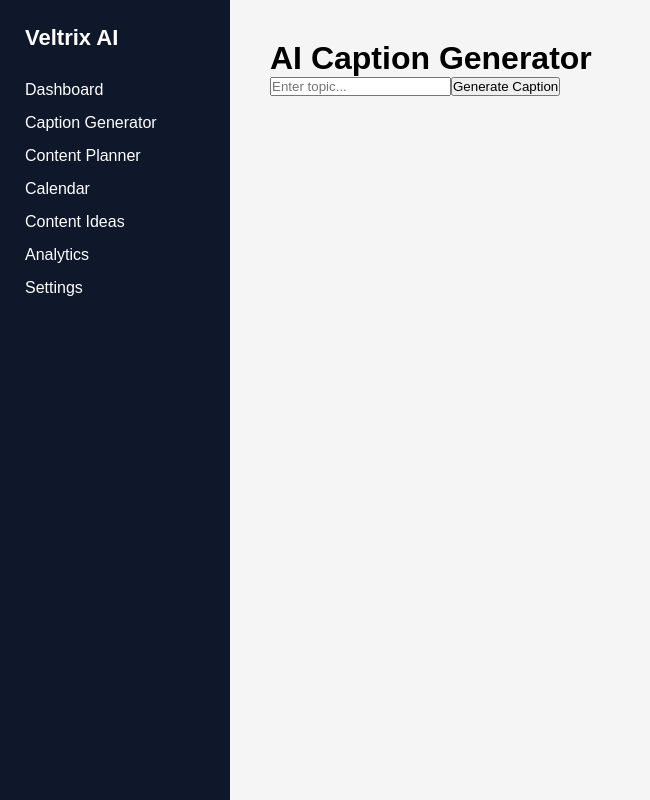
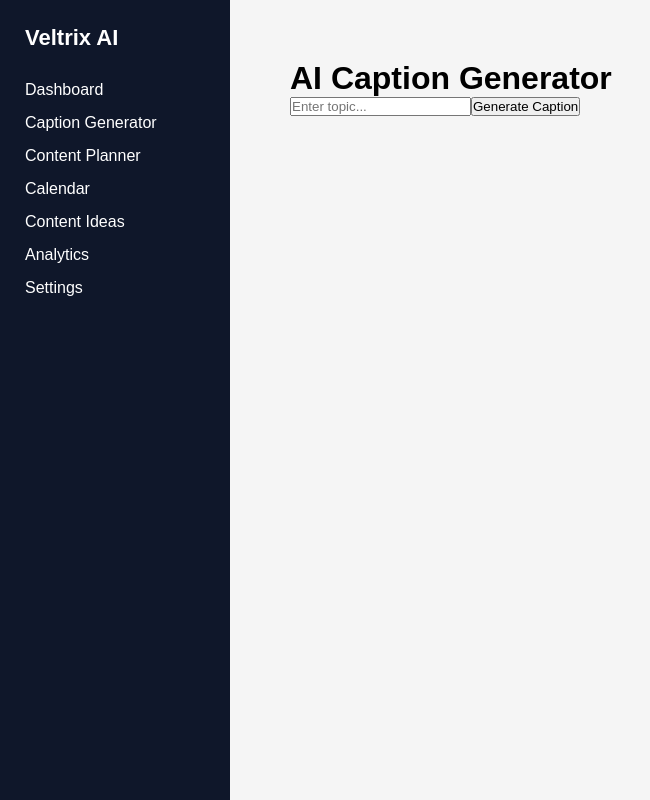
Before and after one commit to syedfaraz0099-sketch/veltrix-social-ai, a Next.js app in the folder frontend/: page /dashboard/caption in a window 1280 px wide. Shown: the whole page, without its empty margins (0-650 px from the left). Built offline with nearby package versions, Linux system fonts and the light colour scheme.

Commit message:
Update page.tsx

```diff
--- a/frontend/app/dashboard/caption/page.tsx
+++ b/frontend/app/dashboard/caption/page.tsx
@@ -1,7 +1,8 @@
 "use client"
 
 import { useState } from "react"
-import { supabase } from "../../lib/supabase"
+import { supabase } from "../../../lib/supabase"
+
 export default function CaptionPage() {
   const [topic, setTopic] = useState("")
   const [caption, setCaption] = useState("")
@@ -20,7 +21,7 @@ export default function CaptionPage() {
   }
 
   return (
-    <div>
+    <div style={{ padding: "20px" }}>
       <h1>AI Caption Generator</h1>
 
       <input
```
